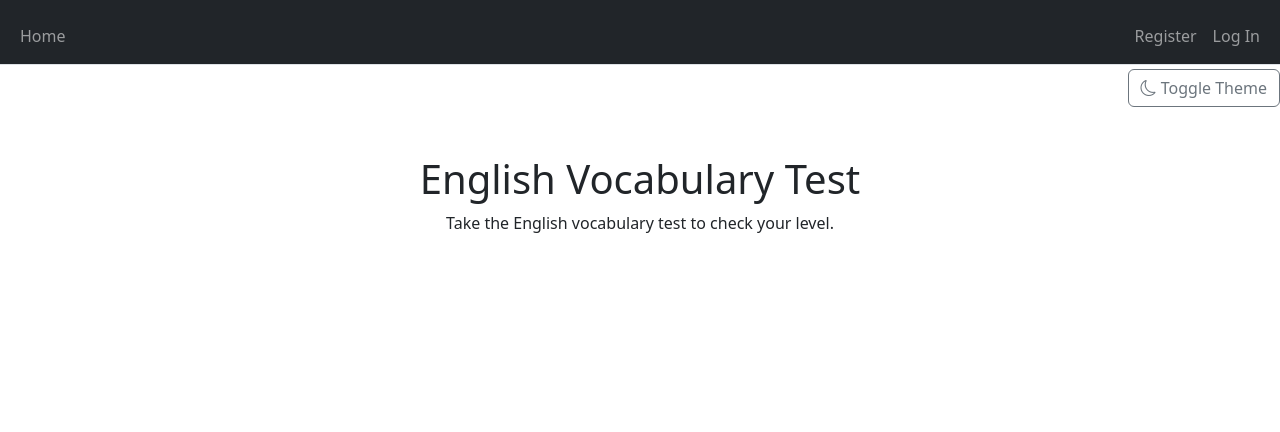
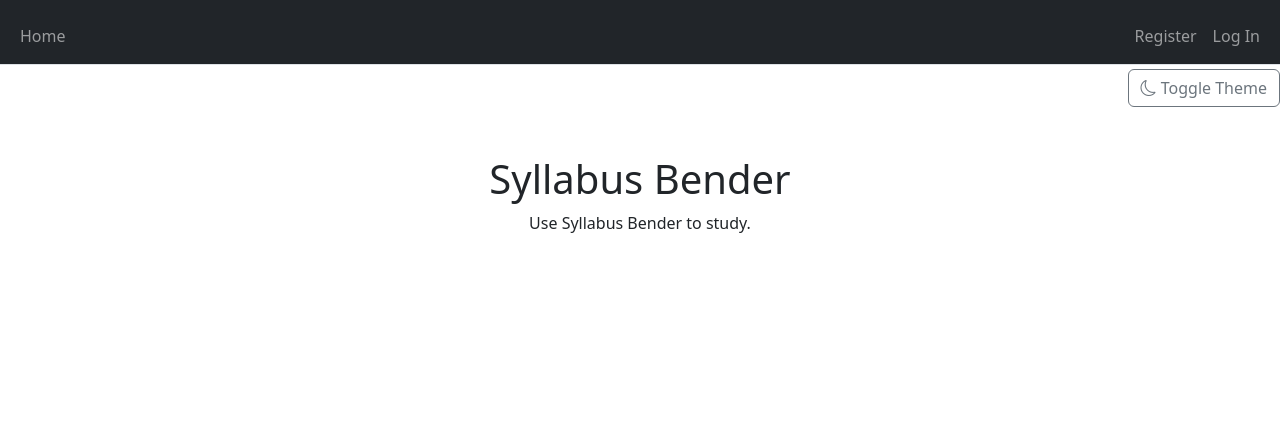
Before and after one commit to ysoktar/hackathon-cs-girlies-make-learning-cool-again, a Flask app: page / in a window 1280 px wide. Shown: the top 432 px of the page. Run offline with Flask 3, Linux system fonts and the light colour scheme; some libraries are stand-ins or nearby versions.

Commit message:
Add name of the project

```diff
--- a/helpers.py
+++ b/helpers.py
@@ -3,8 +3,6 @@ from flask import redirect, session
 from functools import wraps
 
 db = SQL("sqlite:///users.db")
-
-levels = ['a1', 'a2', 'b1', 'b2', 'c1', 'c2']
 
 def login_required(f):
     def decorated_function(*args, **kwargs):
--- a/templates/index.html
+++ b/templates/index.html
@@ -1,13 +1,13 @@
 {% extends "layout.html" %}
 
 {% block title %}
-    Vocabulary Test
+    Syllabus Bender
 {% endblock %}
 
 {% block main %}
 
-    <h1>English Vocabulary Test</h1>
-    <p>Take the English vocabulary test to check your level.</p>
+    <h1>Syllabus Bender</h1>
+    <p>Use Syllabus Bender to study.</p>
 
     {% if is_admin %}
         <a href="/admin" class="btn btn-outline-primary">Admin Panel</a>
```
Also changed, not shown: templates/admin.html (added, +11 -0 lines).
